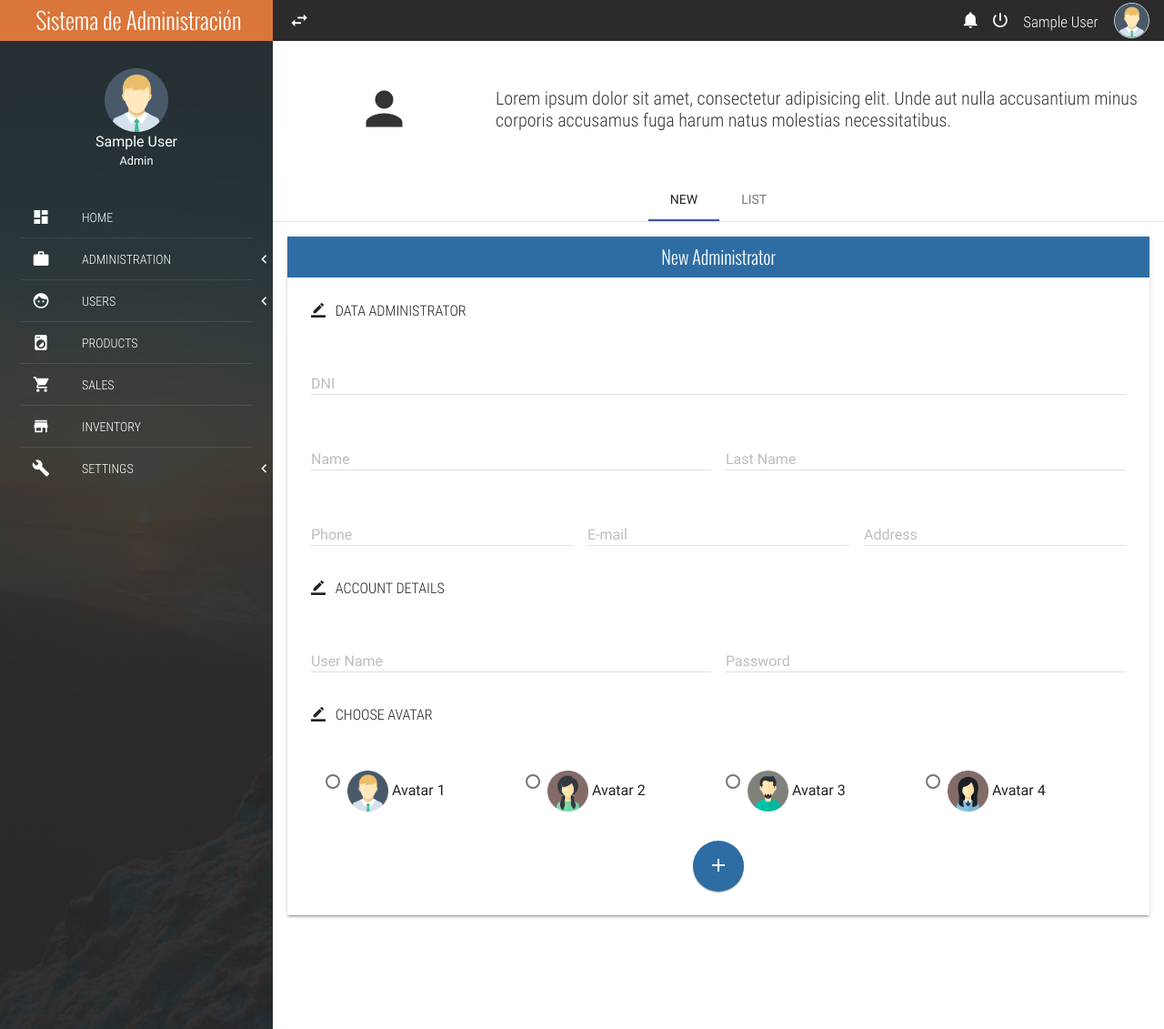
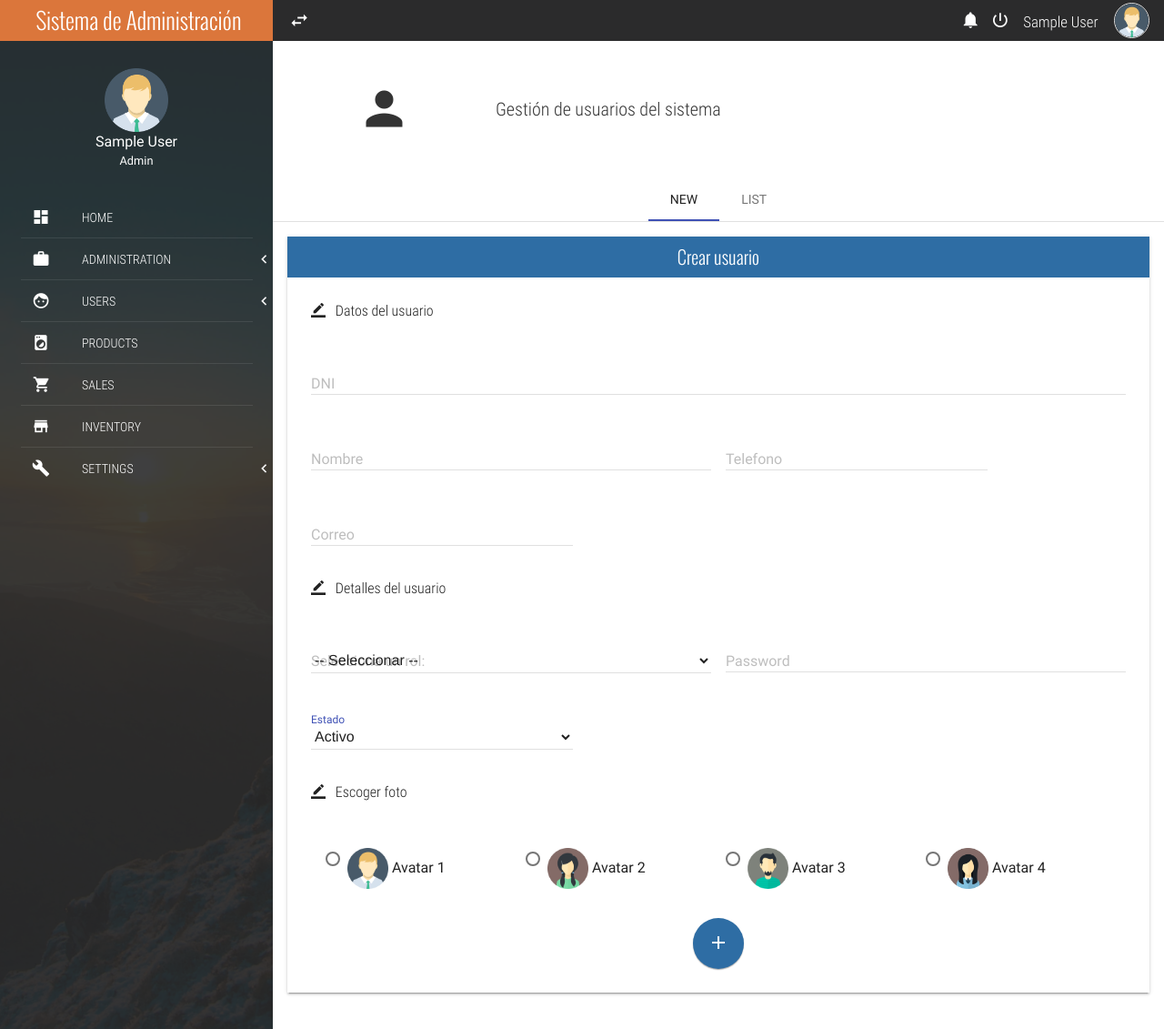
Before and after one commit to 2plotechnologies/fabrica-marie-sis, a PHP site: page /admin.php in a window 1280 px wide. Shown: the top 1131 px of the page at 91% size. Run offline with PHP 8.4, Linux system fonts and the light colour scheme; the visitor is signed in with stand-in values (Sample User, id 1); data that the repository does not hold is empty; some libraries are stand-ins or nearby versions; some web fonts are replaced.

Commit message:
Crear usuario y cerrar sesion

```diff
--- a/admin.php
+++ b/admin.php
@@ -5,7 +5,7 @@
 <head>
 	<meta charset="UTF-8">
 	<meta name="viewport" content="width=device-width, initial-scale=1">
-	<title>Administrators</title>
+	<title>Usuarios</title>
 	<link rel="stylesheet" href="css/normalize.css">
 	<link rel="stylesheet" href="css/sweetalert2.css">
 	<link rel="stylesheet" href="css/material.min.css">
@@ -34,7 +34,7 @@
 			</div>
 			<div class="full-width header-well-text">
 				<p class="text-condensedLight">
-					Lorem ipsum dolor sit amet, consectetur adipisicing elit. Unde aut nulla accusantium minus corporis accusamus fuga harum natus molestias necessitatibus.
+				Gestión de usuarios del sistema
 				</p>
 			</div>
 		</section>
@@ -48,75 +48,87 @@
 					<div class="mdl-cell mdl-cell--12-col">
 						<div class="full-width panel mdl-shadow--2dp">
 							<div class="full-width panel-tittle bg-primary text-center tittles">
-								New Administrator
+								Crear usuario
 							</div>
 							<div class="full-width panel-content">
-								<form>
+								<form action = "backend/guardar_usuario.php" method = "POST">
 									<div class="mdl-grid">
 										<div class="mdl-cell mdl-cell--12-col">
-									        <legend class="text-condensedLight"><i class="zmdi zmdi-border-color"></i> &nbsp; DATA ADMINISTRATOR</legend><br>
+									        <legend class="text-condensedLight"><i class="zmdi zmdi-border-color"></i> &nbsp; Datos del usuario</legend><br>
 									    </div>
 									    <div class="mdl-cell mdl-cell--12-col">
 											<div class="mdl-textfield mdl-js-textfield mdl-textfield--floating-label">
-												<input class="mdl-textfield__input" type="number" pattern="-?[0-9]*(\.[0-9]+)?" id="DNIAdmin">
+												<input class="mdl-textfield__input" type="number" pattern="-?[0-9]*(\.[0-9]+)?" id="DNIAdmin" name="dni">
 												<label class="mdl-textfield__label" for="DNIAdmin">DNI</label>
 												<span class="mdl-textfield__error">Invalid number</span>
 											</div>
 									    </div>
 									    <div class="mdl-cell mdl-cell--6-col mdl-cell--8-col-tablet">
 											<div class="mdl-textfield mdl-js-textfield mdl-textfield--floating-label">
-												<input class="mdl-textfield__input" type="text" pattern="-?[A-Za-záéíóúÁÉÍÓÚ ]*(\.[0-9]+)?" id="NameAdmin">
-												<label class="mdl-textfield__label" for="NameAdmin">Name</label>
+												<input class="mdl-textfield__input" type="text" pattern="-?[A-Za-záéíóúÁÉÍÓÚ ]*(\.[0-9]+)?" id="NameAdmin" name="nombre">
+												<label class="mdl-textfield__label" for="NameAdmin">Nombre</label>
 												<span class="mdl-textfield__error">Invalid name</span>
 											</div>
 									    </div>
-										<div class="mdl-cell mdl-cell--6-col mdl-cell--8-col-tablet">
-											<div class="mdl-textfield mdl-js-textfield mdl-textfield--floating-label">
-												<input class="mdl-textfield__input" type="text" pattern="-?[A-Za-záéíóúÁÉÍÓÚ ]*(\.[0-9]+)?" id="LastNameAdmin">
-												<label class="mdl-textfield__label" for="LastNameAdmin">Last Name</label>
-												<span class="mdl-textfield__error">Invalid last name</span>
-											</div>
-										</div>
 										<div class="mdl-cell mdl-cell--4-col mdl-cell--8-col-tablet">
 											<div class="mdl-textfield mdl-js-textfield mdl-textfield--floating-label">
-												<input class="mdl-textfield__input" type="tel" pattern="-?[0-9+()- ]*(\.[0-9]+)?" id="phoneAdmin">
-												<label class="mdl-textfield__label" for="phoneAdmin">Phone</label>
+												<input class="mdl-textfield__input" type="tel" pattern="-?[0-9+()- ]*(\.[0-9]+)?" id="phoneAdmin" name="telefono">
+												<label class="mdl-textfield__label" for="phoneAdmin">Telefono</label>
 												<span class="mdl-textfield__error">Invalid phone number</span>
 											</div>
 										</div>
 										<div class="mdl-cell mdl-cell--4-col mdl-cell--8-col-tablet">
 											<div class="mdl-textfield mdl-js-textfield mdl-textfield--floating-label">
-												<input class="mdl-textfield__input" type="email" id="emailAdmin">
-												<label class="mdl-textfield__label" for="emailAdmin">E-mail</label>
+												<input class="mdl-textfield__input" type="email" id="emailAdmin" name="correo">
+												<label class="mdl-textfield__label" for="emailAdmin">Correo</label>
 												<span class="mdl-textfield__error">Invalid E-mail</span>
+											</div>
+										</div>
+										<div class="mdl-cell mdl-cell--12-col">
+									        <legend class="text-condensedLight"><i class="zmdi zmdi-border-color"></i> &nbsp; Detalles del usuario</legend><br>
+									    </div>
+										<div class="mdl-cell mdl-cell--6-col mdl-cell--8-col-tablet">
+											<div class="mdl-textfield mdl-js-textfield mdl-textfield--floating-label">
+												<select id="rol" name="id_rol" class="mdl-textfield__input">
+													<option value="">-- Seleccionar --</option>
+													<?php
+														require 'backend/conexion.php';
+
+														// Buscar todos los roles en la base de datos
+														$stmt = $pdo->prepare("SELECT * FROM roles"); // Asegúrate de que la tabla tenga estos campos
+														$stmt->execute();
+
+														// Recorrer los resultados y agregarlos al select
+														while ($row = $stmt->fetch(PDO::FETCH_ASSOC)) {
+															echo "<option value='" . htmlspecialchars($row['Id']) . "'>" . htmlspecialchars($row['Descripcion']) . "</option>";
+														}
+													?>
+												</select>
+												<label class="mdl-textfield__label">Selecciona un rol:</label>
+											</div>
+										</div>
+										<div class="mdl-cell mdl-cell--6-col mdl-cell--8-col-tablet">
+											<div class="mdl-textfield mdl-js-textfield mdl-textfield--floating-label">
+												<input class="mdl-textfield__input" type="password" id="passwordAdmin" name = "password">
+												<label class="mdl-textfield__label" for="passwordAdmin">Password</label>
+												<span class="mdl-textfield__error">Invalid password</span>
 											</div>
 										</div>
 										<div class="mdl-cell mdl-cell--4-col mdl-cell--8-col-tablet">
 											<div class="mdl-textfield mdl-js-textfield mdl-textfield--floating-label">
-												<input class="mdl-textfield__input" type="text" id="addressAdmin">
-												<label class="mdl-textfield__label" for="addressAdmin">Address</label>
-												<span class="mdl-textfield__error">Invalid address</span>
+												<select class="mdl-textfield__input" id="estadoAdmin" name="estado">
+													<option value="1">
+														Activo
+													</option>
+													<option value="0">
+														Inactivo
+													</option>
+												</select>
+												<label class="mdl-textfield__label">Estado</label>
 											</div>
 										</div>
 										<div class="mdl-cell mdl-cell--12-col">
-									        <legend class="text-condensedLight"><i class="zmdi zmdi-border-color"></i> &nbsp; ACCOUNT DETAILS</legend><br>
-									    </div>
-										<div class="mdl-cell mdl-cell--6-col mdl-cell--8-col-tablet">
-											<div class="mdl-textfield mdl-js-textfield mdl-textfield--floating-label">
-												<input class="mdl-textfield__input" type="text" pattern="-?[A-Za-z0-9áéíóúÁÉÍÓÚ]*(\.[0-9]+)?" id="UserNameAdmin">
-												<label class="mdl-textfield__label" for="UserNameAdmin">User Name</label>
-												<span class="mdl-textfield__error">Invalid user name</span>
-											</div>
-										</div>
-										<div class="mdl-cell mdl-cell--6-col mdl-cell--8-col-tablet">
-											<div class="mdl-textfield mdl-js-textfield mdl-textfield--floating-label">
-												<input class="mdl-textfield__input" type="password" id="passwordAdmin">
-												<label class="mdl-textfield__label" for="passwordAdmin">Password</label>
-												<span class="mdl-textfield__error">Invalid password</span>
-											</div>
-										</div>
-										<div class="mdl-cell mdl-cell--12-col">
-									        <legend class="text-condensedLight"><i class="zmdi zmdi-border-color"></i> &nbsp; CHOOSE AVATAR</legend><br>
+									        <legend class="text-condensedLight"><i class="zmdi zmdi-border-color"></i> &nbsp; Escoger foto</legend><br>
 									    </div>
 										<div class="mdl-cell mdl-cell--12-col mdl-cell--8-col-tablet">
 											<div class="mdl-grid">
@@ -168,7 +180,7 @@
 					<div class="mdl-cell mdl-cell--4-col-phone mdl-cell--8-col-tablet mdl-cell--8-col-desktop mdl-cell--2-offset-desktop">
 						<div class="full-width panel mdl-shadow--2dp">
 							<div class="full-width panel-tittle bg-success text-center tittles">
-								List Administrator
+								Lista de usuarios
 							</div>
 							<div class="full-width panel-content">
 								<form action="#">
@@ -183,50 +195,27 @@
 									</div>
 								</form>
 								<div class="mdl-list">
+								<?php
+									require 'backend/conexion.php';
+
+									// Buscar todos los usuarios en la base de datos
+									$stmt = $pdo->prepare("SELECT * FROM usuarios"); // Asegúrate de que la tabla tenga estos campos
+									$stmt->execute();
+
+									// Recorrer los resultados y agregarlos a la lista
+									while ($row = $stmt->fetch(PDO::FETCH_ASSOC)) {
+
+								?>
 									<div class="mdl-list__item mdl-list__item--two-line">
 										<span class="mdl-list__item-primary-content">
-											<i class="zmdi zmdi-account mdl-list__item-avatar"></i>
-											<span>1. Administrator name</span>
-											<span class="mdl-list__item-sub-title">DNI</span>
+											<img src = "assets/img/<?php echo $row['Avatar'] ?>" style = "width: 50px;">
+											<span><?php echo $row['Nombre'] ?></span>
+											<span class="mdl-list__item-sub-title"><?php echo $row['DNI'] ?></span>
 										</span>
 										<a class="mdl-list__item-secondary-action" href="#!"><i class="zmdi zmdi-more"></i></a>
 									</div>
 									<li class="full-width divider-menu-h"></li>
-									<div class="mdl-list__item mdl-list__item--two-line">
-										<span class="mdl-list__item-primary-content">
-											<i class="zmdi zmdi-account mdl-list__item-avatar"></i>
-											<span>2. Administrator name</span>
-											<span class="mdl-list__item-sub-title">DNI</span>
-										</span>
-										<a class="mdl-list__item-secondary-action" href="#!"><i class="zmdi zmdi-more"></i></a>
-									</div>
-									<li class="full-width divider-menu-h"></li>
-									<div class="mdl-list__item mdl-list__item--two-line">
-										<span class="mdl-list__item-primary-content">
-											<i class="zmdi zmdi-account mdl-list__item-avatar"></i>
-											<span>3. Administrator name</span>
-											<span class="mdl-list__item-sub-title">DNI</span>
-										</span>
-										<a class="mdl-list__item-secondary-action" href="#!"><i class="zmdi zmdi-more"></i></a>
-									</div>
-									<li class="full-width divider-menu-h"></li>
-									<div class="mdl-list__item mdl-list__item--two-line">
-										<span class="mdl-list__item-primary-content">
-											<i class="zmdi zmdi-account mdl-list__item-avatar"></i>
-											<span>4. Administrator name</span>
-											<span class="mdl-list__item-sub-title">DNI</span>
-										</span>
-										<a class="mdl-list__item-secondary-action" href="#!"><i class="zmdi zmdi-more"></i></a>
-									</div>
-									<li class="full-width divider-menu-h"></li>
-									<div class="mdl-list__item mdl-list__item--two-line">
-										<span class="mdl-list__item-primary-content">
-											<i class="zmdi zmdi-account mdl-list__item-avatar"></i>
-											<span>5. Administrator name</span>
-											<span class="mdl-list__item-sub-title">DNI</span>
-										</span>
-										<a class="mdl-list__item-secondary-action" href="#!"><i class="zmdi zmdi-more"></i></a>
-									</div>
+									<?php } ?>
 								</div>
 							</div>
 						</div>
--- a/backend/login.php
+++ b/backend/login.php
@@ -14,6 +14,8 @@ if ($_SERVER["REQUEST_METHOD"] == "POST") {
     if ($user && password_verify($password, $user["password"])) {
         $_SESSION["documento"] = $dni;
         $_SESSION["usuario"] = $user["Nombre"];
+        $_SESSION["rol"] = $user["Id_Rol"];
+        $_SESSION["avatar"] = $user["Avatar"];
 
          // Redirigir a home.php
          header("Location: ../home.php");
--- a/js/main.js
+++ b/js/main.js
@@ -29,8 +29,8 @@ $(document).ready(function(){
     /*Salir del sistema*/
     $('.btn-exit').on('click', function(){
     	swal({
-		  	title: 'You want out of the system?',
-		 	text: "The current session will be closed and will leave the system",
+		  	title: 'Deseas salir del sistema?',
+		 	text: "Estas a punto de abandonar el sistema!",
 		  	type: 'warning',
 		  	showCancelButton: true,
 		  	confirmButtonText: 'Yes, exit',
@@ -38,7 +38,7 @@ $(document).ready(function(){
 		},
 		function(isConfirm) {
 		  	if (isConfirm) {
-		    	window.location='index.html';
+		    	window.location = 'backend/logout.php'; // Ahora se dirige a logout.php
 		  	}
 		});
     });
--- a/products.php
+++ b/products.php
@@ -34,7 +34,7 @@
 			</div>
 			<div class="full-width header-well-text">
 				<p class="text-condensedLight">
-					Lorem ipsum dolor sit amet, consectetur adipisicing elit. Unde aut nulla accusantium minus corporis accusamus fuga harum natus molestias necessitatibus.
+				Gestión de productos
 				</p>
 			</div>
 		</section>
```
Also changed, not shown: backend/guardar_usuario.php (+13 -5 lines), backend/logout.php (added, +13 -0 lines).
